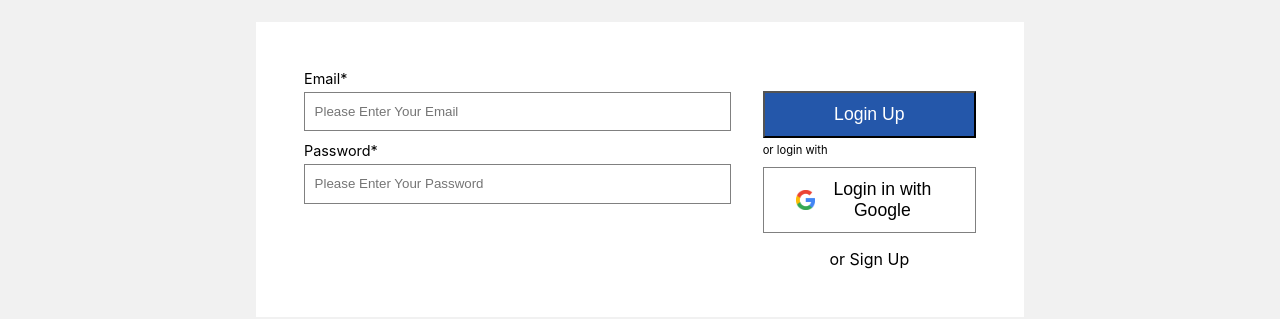
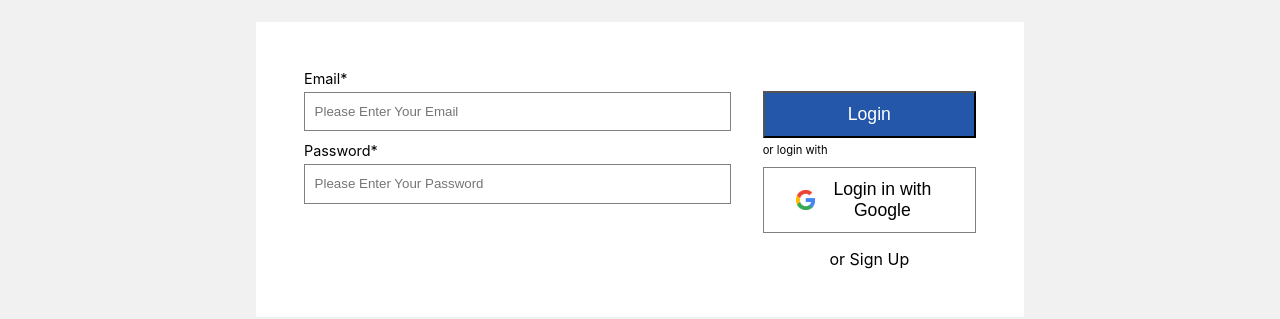
Before and after one commit to Ashimkarrki/rippet-frontend, a Next.js app: page /login in a window 1280 px wide. Shown: the part 328-647 px from the top of the page. Built offline with nearby package versions, Linux system fonts and the light colour scheme.

Commit message:
loading in login signup

```diff
--- a/components/LoginComponent.js
+++ b/components/LoginComponent.js
@@ -5,7 +5,10 @@ import Link from "next/link";
 import { useState } from "react";
 import { useRouter } from "next/router";
 import axios from "axios";
+import { DotSpinner } from "@uiball/loaders";
+
 const LoginComponent = () => {
+  const [isLoading, setIsLoading] = useState(false);
   const router = useRouter();
   const URL = "https://adorable-leather-jacket-foal.cyclic.app/";
 
@@ -23,6 +26,9 @@ const LoginComponent = () => {
 
   const submitHandler = async (e) => {
     e.preventDefault();
+    if (!isLoading) {
+      console.log("submit");
+      setIsLoading(true);
       const instance = axios.create({
         withCredentials: true,
         headers: { authorization: "Bearer" },
@@ -35,7 +41,9 @@ const LoginComponent = () => {
         })
         .catch((err) => {
           console.log(err);
+          setIsLoading(false);
         });
+    }
   };
 
   return (
@@ -65,7 +73,13 @@ const LoginComponent = () => {
           </div>
         </div>
         <div>
-          <button className={style.formbutton}>Login Up</button>
+          {isLoading ? (
+            <button className={style.formbutton}>
+              <DotSpinner color="#231F20" size={25} />
+            </button>
+          ) : (
+            <input className={style.formbutton} value="Login" type="submit" />
+          )}
           <p className={style.formparagraph}>or login with</p>
           <button className={style.googlebutton}>
             <Image src={Googlelogo} width={"20"} height={"20"} alt="google" />
--- a/components/ProductCard.js
+++ b/components/ProductCard.js
@@ -10,7 +10,6 @@ const ProductsCard = ({ id, pic, title, price, newPrice, discount }) => {
   const [isCartLoading, setIsCartLoading] = useState(false);
   const { addToCart, cartInfo } = useContext(userContext);
   const isInCart = useMemo(() => {
-    console.log("in Memo");
     let result = false;
     cartInfo?.items.map((s) => {
       if (s.id === id) {
--- a/pages/product/[id].js
+++ b/pages/product/[id].js
@@ -24,7 +24,6 @@ const Product = ({ data }) => {
   console.log(dataInfo);
   const [cartId, setCartId] = useState();
   const ispresent = useMemo(() => {
-    console.log("in memo");
     let x = false;
     cartInfo.items.map((s) => {
       if (s.id === dataInfo.id) {
--- a/styles/FormComponent.module.css
+++ b/styles/FormComponent.module.css
@@ -38,7 +38,10 @@
   color: white;
   font-size: 1.1rem;
   cursor: pointer;
+  display: flex;
+  justify-content: center;
 }
+
 .formparagraph {
   font-size: 0.7rem;
   margin-bottom: 0.6rem;
```
Also changed, not shown: components/SignUpComponent.js (+15 -2 lines). Lines whose indentation alone changed are shown as unchanged.
